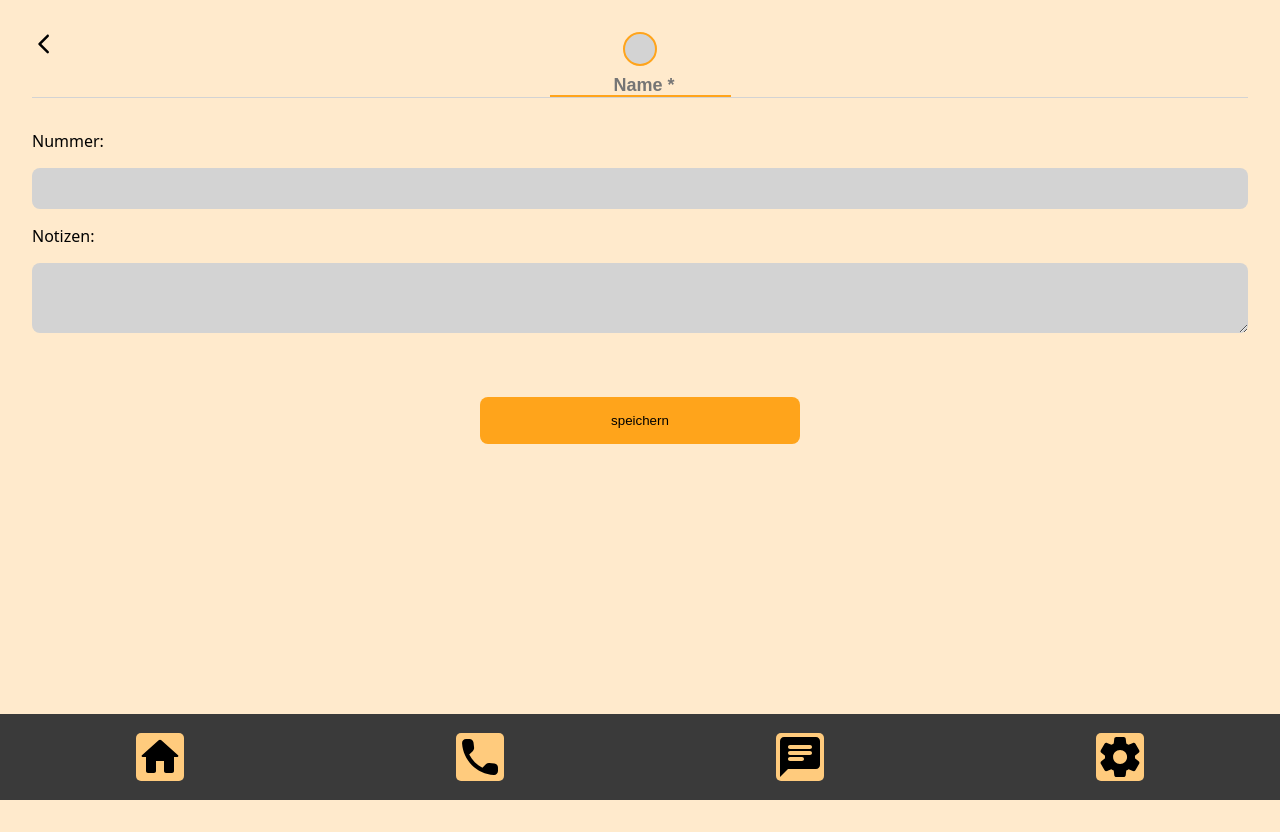
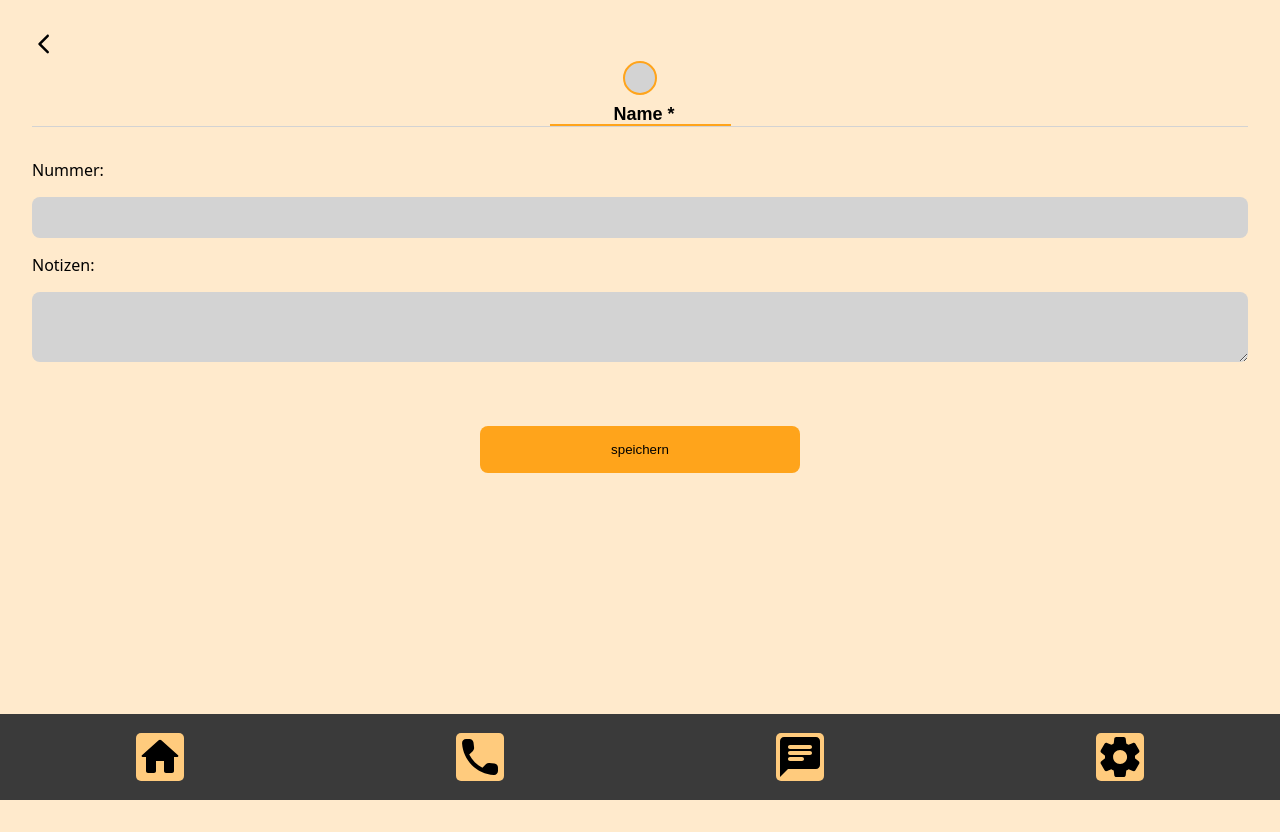
Before and after one commit to MariaRiosNavarro/mobileSimulation-propOS, a Next.js app: page /create in a window 1280 px wide. After the commit the page ends 800 px from the top, so only its background shows below. Built offline with nearby package versions, Linux system fonts and the light colour scheme.

Commit message:
style changes

```diff
--- a/components/Form/index.js
+++ b/components/Form/index.js
@@ -5,20 +5,12 @@ import {
 } from "../components.style";
 import Button from "../Button";
 import { StyledButtonsContainer } from "../components.style";
+import { ThemeContext } from "../../pages/_app";
+import { useContext } from "react";
+import { StyledInputName } from "../Layout";
+
 
 //------------------------------------------STYLE
-
-const StyledInputName = styled.input`
-  border: none;
-  background-color: transparent;
-  border-bottom: 2px solid var(--primary-color);
-  &::placeholder {
-    margin-left: -0.5rem;
-    text-align: center;
-    font-weight: bolder;
-    font-size: large;
-  }
-`;
 
 //DO the ugly upload files input invisible
 const StyledInputPhoto = styled.input`
@@ -65,8 +57,10 @@ const StyledTextareaGray = styled.textarea`
 `;
 
 export default function Form({ onSubmit, formName, defaultData, onClick }) {
+  const { theme } = useContext(ThemeContext);
   return (
     <>
+
         <form onSubmit={onSubmit} aria-labelledby={formName}>
           <StyledHeadingandFoto>
             {/* NAME INPUT */}
@@ -77,6 +71,7 @@ export default function Form({ onSubmit, formName, defaultData, onClick }) {
                 type="type"
                 placeholder="Name *"
                 defaultValue={defaultData?.name}
+                theme={theme}
                 required
               />
             </label>
@@ -113,6 +108,7 @@ export default function Form({ onSubmit, formName, defaultData, onClick }) {
             <Button type="submit" name="speichern" />
           </StyledButtonsContainer>
         </form>
+
     </>
   );
 }
--- a/components/Layout/index.js
+++ b/components/Layout/index.js
@@ -144,7 +144,28 @@ export const StyledlitleTabContainer = styled.span`
   }};
 `;
 
+//placeholder in input name darkmode
 
+export const StyledInputName = styled.input`
+  border: none;
+  background-color: transparent;
+  border-bottom: 2px solid var(--primary-color);
+  &::placeholder {
+    margin-left: -0.5rem;
+    text-align: center;
+    font-weight: bolder;
+    font-size: large;
+    color: ${(props) => {
+      if (props.theme === "light") {
+        return "black";
+      } else if (props.theme === "dark") {
+        return "#ffeacc";
+      } else {
+        return "black";
+      }
+    }};
+  }
+`;
 
 export default function Layout({ children }) {
   const { theme } = useContext(ThemeContext);
--- a/pages/create.js
+++ b/pages/create.js
@@ -6,8 +6,9 @@ import Navigation from "../components/Navigation";
 import Form from "../components/Form";
 
 const StyledBackLink = styled(Link)`
-  position: absolute;
-  margin-left: 2rem;
+  position: relative;
+  top: 2rem;
+  left: 2rem;
 `;
 
 const StyledSuccessMessage = styled.h5`
@@ -16,6 +17,10 @@ const StyledSuccessMessage = styled.h5`
   padding: 1rem;
   margin: 4rem;
   border-radius: 8px;
+`;
+
+const Grupper = styled.div`
+  height: 100%;
 `;
 
 //----------------------------------------------- FUNCTION------------HERE
@@ -44,13 +49,13 @@ export default function CreateContact() {
   }
 
   return (
-    <>
+    <Grupper>
       <StyledBackLink href={"/contacts"}>{backSVG}</StyledBackLink>
       <Form onSubmit={handleSubmit} formName={"add-contact"} />
       {showSuccessMessageState && (
         <StyledSuccessMessage>Kontakte gespeichert</StyledSuccessMessage>
       )}
       <Navigation />
-    </>
+    </Grupper>
   );
 }
```
Lines whose indentation alone changed are shown as unchanged.
